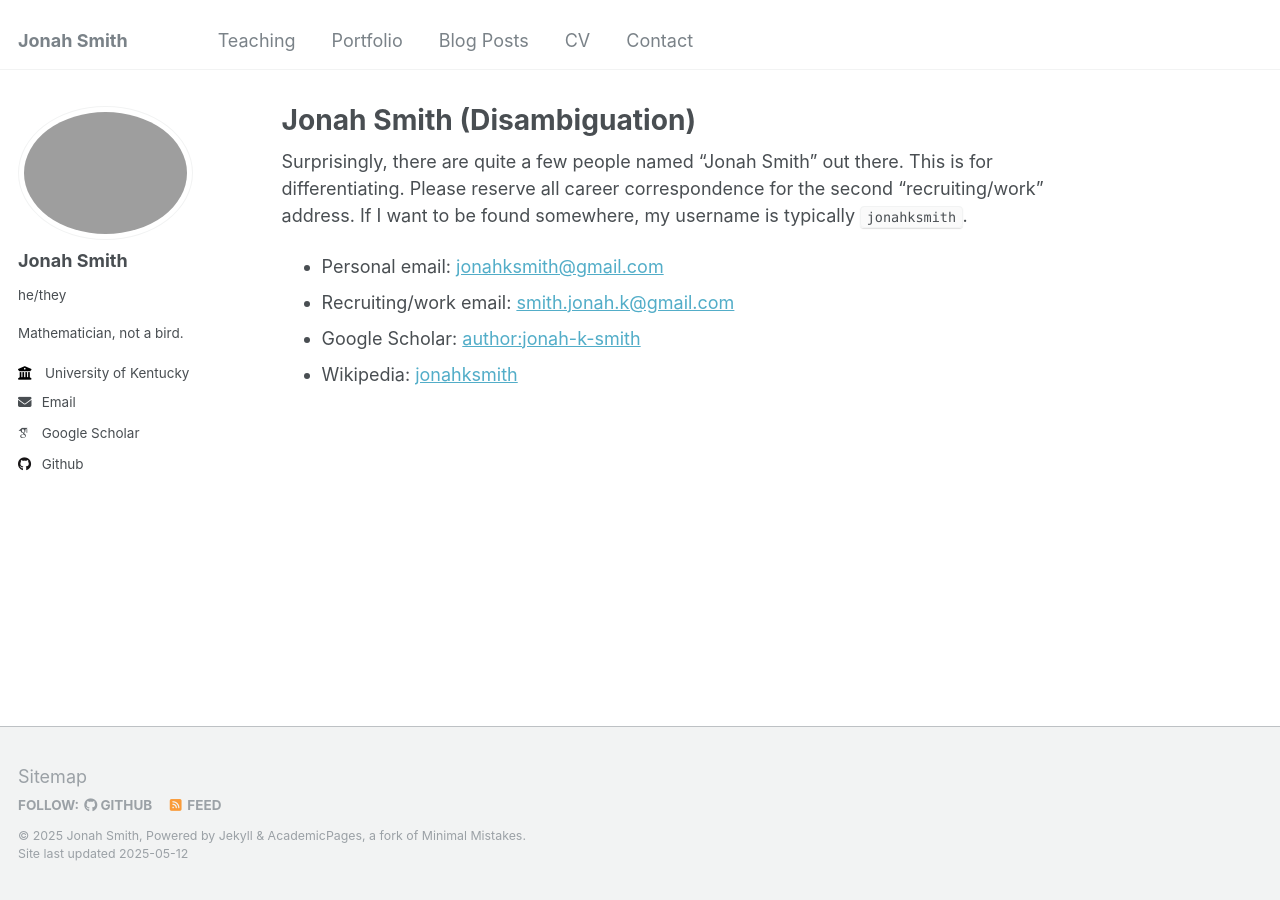
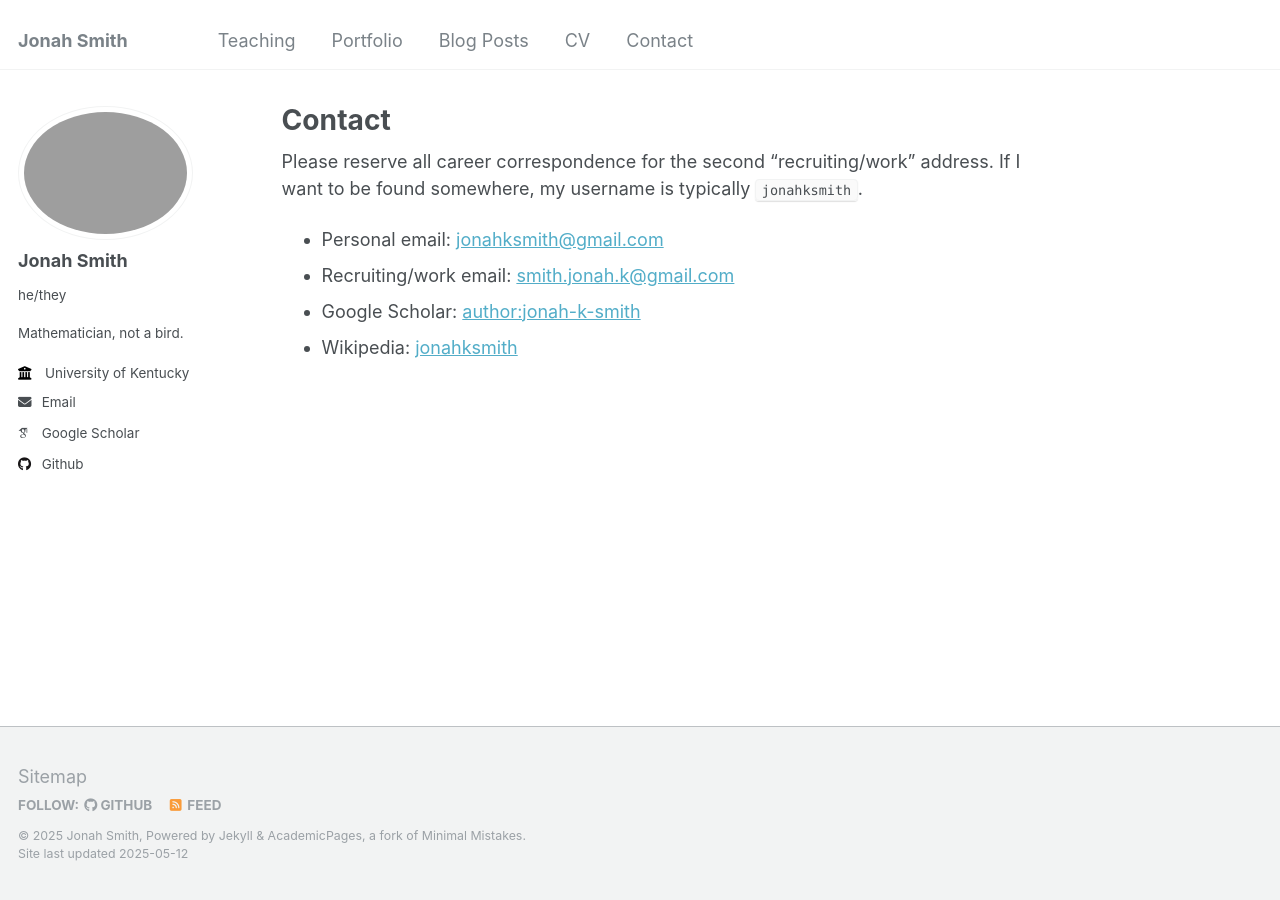
Before and after one commit to jonahksmith/jonahksmith.github.io, a Jekyll site: the page built from _pages/contact.md, in a window 1280 px wide. Built offline with Jekyll 4.4.1, drawn with Linux system fonts in a browser that asks for light colours; some web fonts are replaced.

Commit message:
Update contact contact.md page

```diff
--- a/_pages/contact.md
+++ b/_pages/contact.md
@@ -1,11 +1,9 @@
 ---
 permalink: /contact/
-title: "Jonah Smith (Disambiguation)"
+title: "Contact"
 author_profile: true
 ---
 
-Surprisingly, there are quite a few people named "Jonah Smith" out there.
-This is for differentiating.
 Please reserve all career correspondence for the second "recruiting/work" address.
 If I want to be found somewhere, my username is typically `jonahksmith`.
 
```
